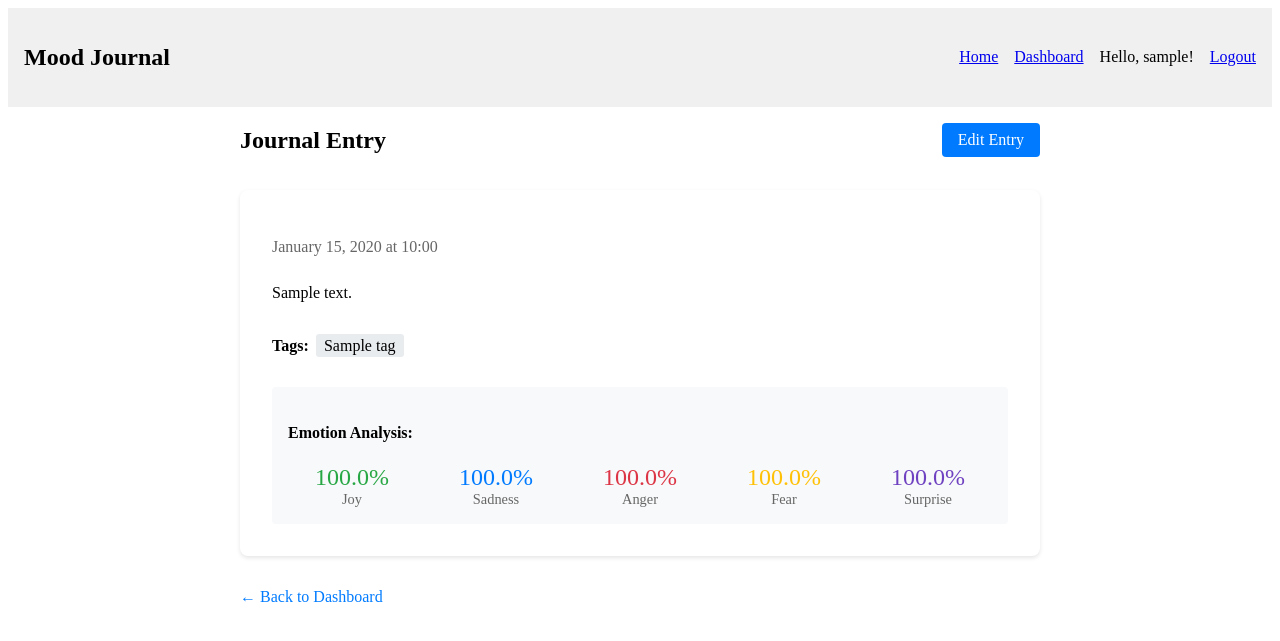
After one commit to SundayMapunda/Mood-Journal-Hackathon, a Flask app: page /entry/1 in a window 1280 px wide. The commit adds this page. Shown: the top 641 px of the page. Run offline with Flask 3, Linux system fonts and the light colour scheme; a user stored in the database is signed in; tables that the repository leaves empty hold one stand-in row (values such as "Sample post").

Commit message:
added weekly mood progress report

```diff
--- a/app/routes.py
+++ b/app/routes.py
@@ -4,7 +4,7 @@ from app import db, bcrypt
 from app.models import User, Entry, EmotionScore, Tag
 from app.utils import analyze_sentiment  # Import the utility function
 import json
-from datetime import datetime
+from datetime import datetime, timedelta
 
 # Create a Blueprint for authentication routes.
 auth_routes = Blueprint('auth', __name__)
@@ -224,6 +224,93 @@ def dashboard():
         for emotion, total in emotion_totals.items():
             emotion_distribution[emotion] = round((total / entry_count) * 100, 1)
 
+    # NEW: Weekly trend analysis (current week vs previous week)
+    trend_analysis = {}
+
+    if entry_count >= 2:  # Only calculate trends if we have enough data
+        from datetime import datetime, timedelta
+
+        # Get current week dates (Monday to Sunday)
+        today = datetime.utcnow().date()
+        current_week_start = today - timedelta(days=today.weekday())  # Monday
+        current_week_end = current_week_start + timedelta(days=6)     # Sunday
+
+        # Get previous week dates
+        previous_week_start = current_week_start - timedelta(days=7)
+        previous_week_end = current_week_start - timedelta(days=1)
+
+        # Convert to datetime for database comparison
+        current_week_start_dt = datetime.combine(current_week_start, datetime.min.time())
+        current_week_end_dt = datetime.combine(current_week_end, datetime.max.time())
+        previous_week_start_dt = datetime.combine(previous_week_start, datetime.min.time())
+        previous_week_end_dt = datetime.combine(previous_week_end, datetime.max.time())
+
+        # Current week entries
+        current_week_entries = Entry.query\
+            .options(db.joinedload(Entry.emotion_score))\
+            .filter(Entry.user_id == current_user.id,
+                   Entry.date_created >= current_week_start_dt,
+                   Entry.date_created <= current_week_end_dt)\
+            .all()
+
+        # Previous week entries
+        previous_week_entries = Entry.query\
+            .options(db.joinedload(Entry.emotion_score))\
+            .filter(Entry.user_id == current_user.id,
+                   Entry.date_created >= previous_week_start_dt,
+                   Entry.date_created <= previous_week_end_dt)\
+            .all()
+
+        # Calculate averages for both weeks
+        def calculate_week_average(entries):
+            totals = {emotion: 0 for emotion in emotion_totals.keys()}
+            count = 0
+            for entry in entries:
+                if entry.emotion_score:
+                    count += 1
+                    totals['joy'] += entry.emotion_score.joy
+                    totals['sadness'] += entry.emotion_score.sadness
+                    totals['anger'] += entry.emotion_score.anger
+                    totals['fear'] += entry.emotion_score.fear
+                    totals['surprise'] += entry.emotion_score.surprise
+
+            averages = {}
+            if count > 0:
+                for emotion, total in totals.items():
+                    averages[emotion] = (total / count) * 100
+            return averages, count
+
+        current_avg, current_count = calculate_week_average(current_week_entries)
+        previous_avg, previous_count = calculate_week_average(previous_week_entries)
+
+        # Calculate trends (percentage change)
+        trend_analysis = {}
+        for emotion in emotion_totals.keys():
+            current_val = current_avg.get(emotion, 0)
+            previous_val = previous_avg.get(emotion, 0)
+
+            if previous_val > 0 or current_val > 0:  # If we have any data
+                change = current_val - previous_val  # Simple difference in percentage points
+
+                trend_analysis[emotion] = {
+                    'change': round(change, 1),
+                    'current': round(current_val, 1),
+                    'previous': round(previous_val, 1),
+                    'direction': 'up' if change > 2 else 'down' if change < -2 else 'stable',
+                    'current_count': current_count,
+                    'previous_count': previous_count
+                }
+            elif current_avg.get(emotion, 0) > 0:
+                # Only current week data available
+                trend_analysis[emotion] = {
+                    'change': 0,
+                    'current': round(current_avg[emotion], 1),
+                    'previous': round(previous_val, 1),
+                    'direction': 'neutral',
+                    'current_count': current_count,
+                    'previous_count': previous_count
+                }
+
     return render_template('dashboard.html',
                          entries=recent_entries,
                          dates=dates,
@@ -233,7 +320,105 @@ def dashboard():
                          fear_scores=fear_scores,
                          surprise_scores=surprise_scores,
                          emotion_distribution=emotion_distribution,  # NEW
-                         entry_count=entry_count)  # NEW
+                         entry_count=entry_count,  # NEW
+                         trend_analysis=trend_analysis,
+                         current_week_start=current_week_start,  # NEW
+                         current_week_end=current_week_end)      # NEW
+
+# Route to view a single entry
+@main_routes.route('/entry/<int:entry_id>')
+@login_required
+def view_entry(entry_id):
+    entry = Entry.query.get_or_404(entry_id)
+
+    # Ensure the user owns this entry
+    if entry.user_id != current_user.id:
+        flash('You can only view your own entries.', 'error')
+        return redirect(url_for('main.dashboard'))
+
+    return render_template('view_entry.html', entry=entry)
+
+# Route to edit an entry
+@main_routes.route('/entry/<int:entry_id>/edit', methods=['GET', 'POST'])
+@login_required
+def edit_entry(entry_id):
+    entry = Entry.query.get_or_404(entry_id)
+
+    # Ensure the user owns this entry
+    if entry.user_id != current_user.id:
+        flash('You can only edit your own entries.', 'error')
+        return redirect(url_for('main.dashboard'))
+
+    if request.method == 'POST':
+        # Get form data
+        content = request.form.get('content')
+        tags_input = request.form.get('tags', '')
+
+        if not content:
+            flash('Journal content cannot be empty.', 'error')
+            return render_template('edit_entry.html', entry=entry)
+
+        try:
+            # Update entry content
+            entry.content = content
+
+            # Clear existing tags and add new ones
+            entry.tags = []
+            if tags_input:
+                tag_names = [tag.strip().lower() for tag in tags_input.split(',')]
+                for tag_name in tag_names:
+                    if tag_name:  # Skip empty tags
+                        tag = Tag.query.filter_by(name=tag_name).first()
+                        if not tag:
+                            tag = Tag(name=tag_name)
+                            db.session.add(tag)
+                        entry.tags.append(tag)
+
+            # Re-analyze sentiment if content changed significantly
+            if content != entry.content:
+                emotion_scores = analyze_sentiment(content)
+                if emotion_scores and entry.emotion_score:
+                    entry.emotion_score.joy = emotion_scores.get('joy', 0.0)
+                    entry.emotion_score.sadness = emotion_scores.get('sadness', 0.0)
+                    entry.emotion_score.anger = emotion_scores.get('anger', 0.0)
+                    entry.emotion_score.fear = emotion_scores.get('fear', 0.0)
+                    entry.emotion_score.surprise = emotion_scores.get('surprise', 0.0)
+
+            db.session.commit()
+            flash('Entry updated successfully!', 'success')
+            return redirect(url_for('main.view_entry', entry_id=entry.id))
+
+        except Exception as e:
+            db.session.rollback()
+            current_app.logger.error(f"Error updating entry: {e}")
+            flash('An error occurred while updating your entry. Please try again.', 'error')
+
+    # For GET requests, pre-fill the form with existing data
+    tags_string = ', '.join([tag.name for tag in entry.tags])
+    return render_template('edit_entry.html', entry=entry, tags_string=tags_string)
+
+# Route to delete an entry
+@main_routes.route('/entry/<int:entry_id>/delete', methods=['POST'])
+@login_required
+def delete_entry(entry_id):
+    entry = Entry.query.get_or_404(entry_id)
+
+    # Ensure the user owns this entry
+    if entry.user_id != current_user.id:
+        flash('You can only delete your own entries.', 'error')
+        return redirect(url_for('main.dashboard'))
+
+    try:
+        # Delete the entry (cascade will handle emotion_score and tags due to relationship)
+        db.session.delete(entry)
+        db.session.commit()
+        flash('Entry deleted successfully!', 'success')
+    except Exception as e:
+        db.session.rollback()
+        current_app.logger.error(f"Error deleting entry: {e}")
+        flash('An error occurred while deleting your entry. Please try again.', 'error')
+
+    return redirect(url_for('main.dashboard'))
 
 
 # Custom error handler for 401 errors...redundancy a function was created in __init__.py
--- /dev/null
+++ b/app/templates/view_entry.html
@@ -0,0 +1,68 @@
+{% extends "base.html" %}
+
+{% block content %}
+<div style="max-width: 800px; margin: 0 auto;">
+    <div style="display: flex; justify-content: space-between; align-items: center; margin-bottom: 1rem;">
+        <h2>Journal Entry</h2>
+        <a href="{{ url_for('main.edit_entry', entry_id=entry.id) }}"
+           style="padding: 0.5rem 1rem; background: #007bff; color: white; text-decoration: none; border-radius: 4px;">
+            Edit Entry
+        </a>
+    </div>
+
+    <div style="background: white; padding: 2rem; border-radius: 8px; box-shadow: 0 2px 4px rgba(0,0,0,0.1);">
+        <p style="color: #666; margin-bottom: 1.5rem;">
+            {{ entry.date_created.strftime('%B %d, %Y at %H:%M') }}
+        </p>
+
+        <div style="margin-bottom: 2rem; line-height: 1.6;">
+            {{ entry.content | replace('\n', '<br>') | safe }}
+        </div>
+
+        {% if entry.tags %}
+        <div style="margin-bottom: 2rem;">
+            <strong>Tags:</strong>
+            {% for tag in entry.tags %}
+                <span style="background: #e9ecef; padding: 0.2rem 0.5rem; border-radius: 3px; margin: 0 0.2rem;">
+                    {{ tag.name }}
+                </span>
+            {% endfor %}
+        </div>
+        {% endif %}
+
+        {% if entry.emotion_score %}
+        <div style="padding: 1rem; background: #f8f9fa; border-radius: 4px;">
+            <h4>Emotion Analysis:</h4>
+            <div style="display: grid; grid-template-columns: repeat(auto-fit, minmax(120px, 1fr)); gap: 1rem;">
+                <div style="text-align: center;">
+                    <div style="font-size: 1.5rem; color: #28a745;">{{ "%.1f"|format(entry.emotion_score.joy * 100) }}%</div>
+                    <div style="font-size: 0.9rem; color: #666;">Joy</div>
+                </div>
+                <div style="text-align: center;">
+                    <div style="font-size: 1.5rem; color: #007bff;">{{ "%.1f"|format(entry.emotion_score.sadness * 100) }}%</div>
+                    <div style="font-size: 0.9rem; color: #666;">Sadness</div>
+                </div>
+                <div style="text-align: center;">
+                    <div style="font-size: 1.5rem; color: #dc3545;">{{ "%.1f"|format(entry.emotion_score.anger * 100) }}%</div>
+                    <div style="font-size: 0.9rem; color: #666;">Anger</div>
+                </div>
+                <div style="text-align: center;">
+                    <div style="font-size: 1.5rem; color: #ffc107;">{{ "%.1f"|format(entry.emotion_score.fear * 100) }}%</div>
+                    <div style="font-size: 0.9rem; color: #666;">Fear</div>
+                </div>
+                <div style="text-align: center;">
+                    <div style="font-size: 1.5rem; color: #6f42c1;">{{ "%.1f"|format(entry.emotion_score.surprise * 100) }}%</div>
+                    <div style="font-size: 0.9rem; color: #666;">Surprise</div>
+                </div>
+            </div>
+        </div>
+        {% endif %}
+    </div>
+
+    <div style="margin-top: 2rem;">
+        <a href="{{ url_for('main.dashboard') }}" style="color: #007bff; text-decoration: none;">
+            ← Back to Dashboard
+        </a>
+    </div>
+</div>
+{% endblock %}
```
Also changed, not shown: app/templates/base.html (+33 -0 lines), app/templates/dashboard.html (+59 -1 lines), app/templates/edit_entry.html (added, +58 -0 lines).
